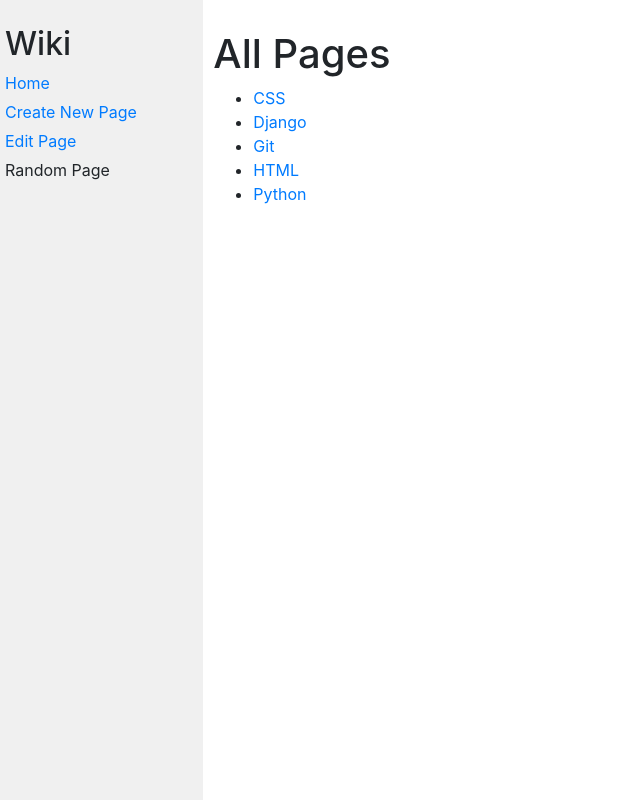
After one commit to ArmanBehera/CS50W, a Django app: page /edit/ in a window 1280 px wide. The commit adds this page. Shown: the whole page, without its empty margins (0-640 px from the left). Run offline with Django 3.2, Linux system fonts and the light colour scheme; some libraries are stand-ins or nearby versions.

Commit message:
Added edit feature. Works as expected.

```diff
--- /dev/null
+++ b/wiki/encyclopedia/templates/encyclopedia/editIndex.html
@@ -0,0 +1,16 @@
+{% extends "encyclopedia/layout.html" %}
+
+{% block title %}
+    Edit Page
+{% endblock %}
+
+{% block body %}
+
+<h1>All Pages</h1>
+<ul>
+    {% for entry in entries %}
+        <li><a href="{% url 'edit' filename=entry %}">{{ entry }}</a></li>
+    {% endfor %}
+</ul>
+
+{% endblock %}
--- a/wiki/encyclopedia/templates/encyclopedia/layout.html
+++ b/wiki/encyclopedia/templates/encyclopedia/layout.html
@@ -24,7 +24,7 @@
                     <a href="{% url 'newPage' %}">Create New Page</a>
                 </div>
                 <div class="navigation">
-                    Edit Page
+                    <a href="{% url 'editIndex' %}">Edit Page</a>
                 </div>
                 <div class="navigation">
                     Random Page
--- a/wiki/encyclopedia/templates/encyclopedia/new.html
+++ b/wiki/encyclopedia/templates/encyclopedia/new.html
@@ -6,6 +6,8 @@
 
 {% block body %}
 
+    <h1>New Entry</h1>
+
     <form action="{% url 'newPage' %}" method="post">
         {% csrf_token %}
         {{ textAreaForm }}
--- a/wiki/encyclopedia/urls.py
+++ b/wiki/encyclopedia/urls.py
@@ -6,5 +6,7 @@
     path("", views.index, name="index"),
     path("wiki/<str:filename>", views.renderFile, name="renderFile"),
     path("wiki/", views.wiki, name="wiki"),
-    path("new/", views.newPage, name="newPage")
+    path("new/", views.newPage, name="newPage"),
+    path("edit/", views.editIndex, name="editIndex"),
+    path("edit/<str:filename>", views.edit, name="edit")
 ]
--- a/wiki/encyclopedia/views.py
+++ b/wiki/encyclopedia/views.py
@@ -57,9 +57,7 @@
     file = util.get_entry(filename)
 
     if file is None:
-        return render(request, "encyclopedia/error.html", {
-            "form" : SearchForm()
-        })
+        return render(request, "encyclopedia/error.html")
     else:
         return render(request, "encyclopedia/file.html", {
             "filename" : filename,
@@ -86,3 +84,41 @@
             util.save_entry(titleResult, textAreaResult)
 
         return HttpResponseRedirect(reverse("index"))
+
+
+def editIndex(request):
+
+    return render(request, "encyclopedia/editIndex.html", {
+        "entries" : util.list_entries()
+    })
+
+
+def edit(request, filename):
+
+    if request.method == "GET":
+        file = util.get_entry(filename)
+
+        if file is None:
+            return render(request, "encyclopedia/error.html")
+        else:
+            initial_data = {
+                'title' : filename,
+                'textArea' : file
+            }
+
+
+
+            return render(request, "encyclopedia/edit.html", {
+                "filename" : filename,
+                "textAreaForm" : NewPageTextArea(initial=initial_data)
+            })
+    else:
+
+        result = NewPageTextArea(request.POST)
+
+        if result.is_valid():
+
+            editResult = result.cleaned_data["textArea"]
+            util.save_entry(filename, editResult)
+
+        return HttpResponseRedirect(reverse("index"))
```
Also changed, not shown: wiki/encyclopedia/templates/encyclopedia/edit.html (+18 -0 lines), wiki/entries/HTML.md (+12 -0 lines).
